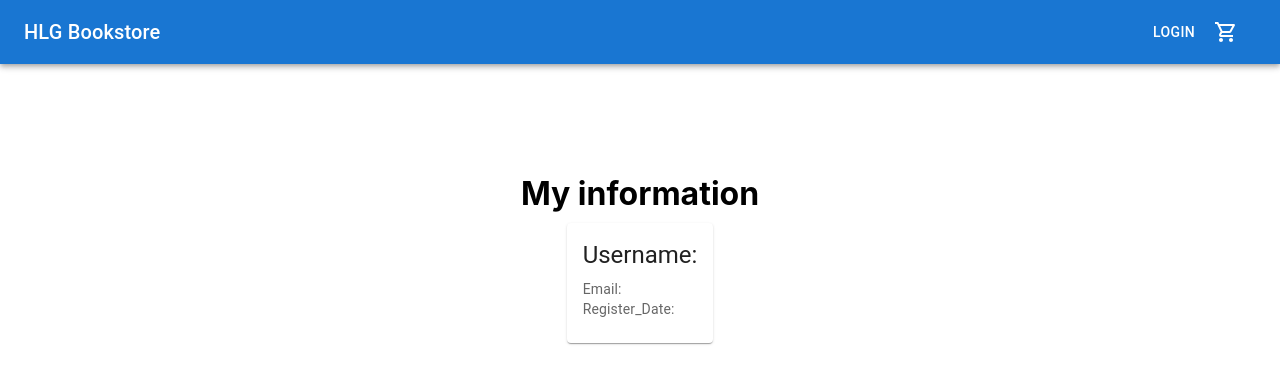
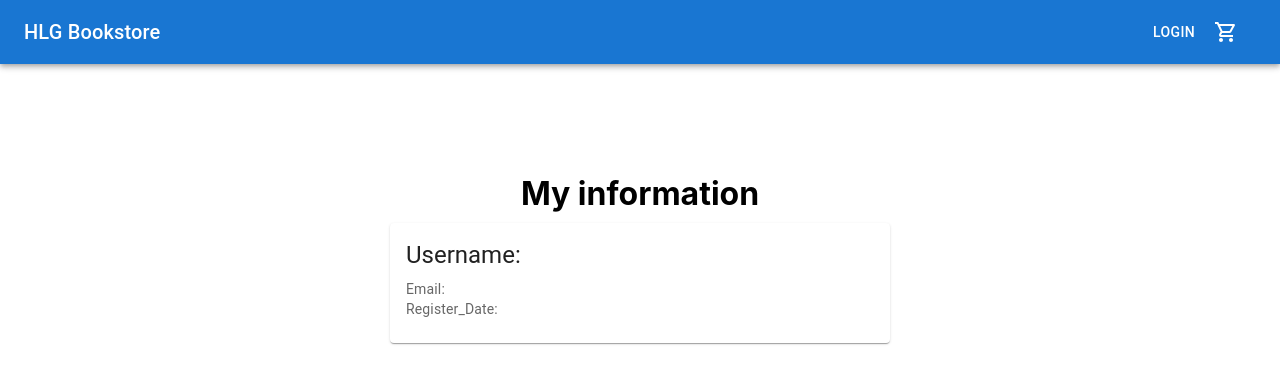
Before and after one commit to heiskane/Bookstore-Project, a React (Create React App) app in the folder react_frontend/: page /profile in a window 1280 px wide. Shown: the top 384 px of the page. Built offline with nearby package versions, Linux system fonts and the light colour scheme; no server answers.

Commit message:
-hardcoded url changed

```diff
--- a/react_frontend/src/App.js
+++ b/react_frontend/src/App.js
@@ -16,7 +16,7 @@ import ForgetPassword from './ForgetPassword';
 
 // https://github.com/axios/axios#global-axios-defaults
 // Define baseURL for all api calls
-if (process.env.NODE_ENV != 'production') {
+if (process.env.NODE_ENV !== 'production') {
   axios.defaults.baseURL = 'http://localhost:8000'
 } else {
   axios.defaults.baseURL = 'https://api.hlgbooks.com'
--- a/react_frontend/src/component/Profile.js
+++ b/react_frontend/src/component/Profile.js
@@ -1,16 +1,20 @@
-import React, { useState } from 'react'
+import React, { useState, useEffect } from 'react'
 import { useCookies } from 'react-cookie';
 import './Profile.css';
 import Card from '@mui/material/Card';
 import CardContent from '@mui/material/CardContent';
 import Typography from '@mui/material/Typography';
+import axios from 'axios';
 
 const Profile = () => {
     const [cookies, setCookie] = useCookies();
 
     const [profile, setProfile] = useState("");
-    const url = "http://localhost:8000/profile/";
-    fetch(url, {
+
+
+
+    useEffect(() => {
+        fetch(axios.defaults.baseURL + "/profile/", {
             method: 'GET',
             headers: {
                 'Authorization': 'Bearer ' + cookies.jwt_token
@@ -18,10 +22,12 @@ const Profile = () => {
         })
             .then(response => response.json())
             .then(data => setProfile(data))
+    }, [])
+
     return (
         <div class="profile">
             <h1>My information</h1>
-            <Card sx={{ maxWidth: 345 }}>
+            <Card sx={{ minWidth: 500 }}>
                 <CardContent>
                     <Typography gutterBottom variant="h5" component="div">
                         Username: {profile.username}
```
Lines whose indentation alone changed are shown as unchanged.
